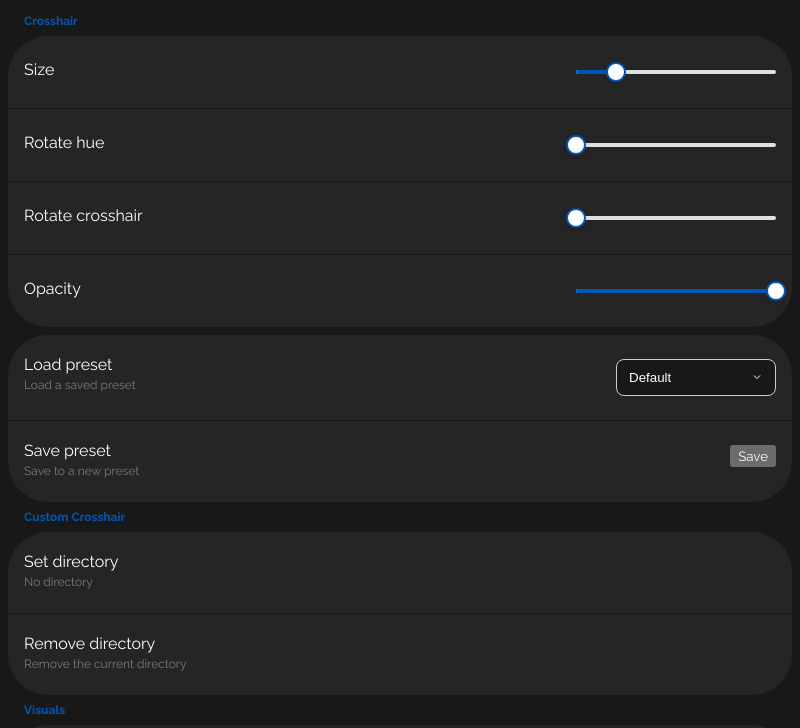
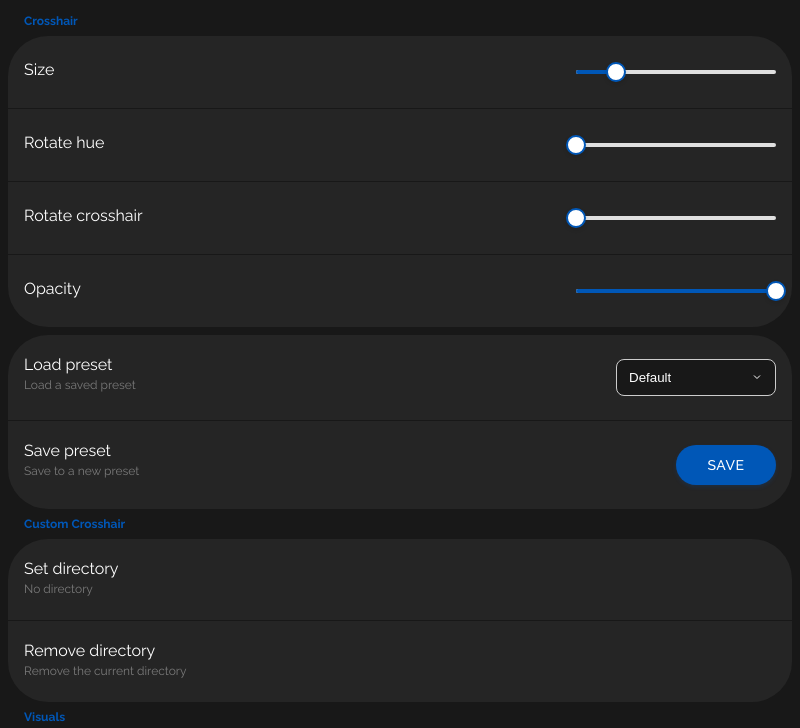
Before and after one commit to seeb1337/crosshair-y-movable, an Electron app: page public/settings.html in a window 800 px wide. Shown: the part 72-800 px from the top of the page. Drawn offline with Linux system fonts and the light colour scheme.

Commit message:
Style settings buttons

```diff
--- a/public/style/style.scss
+++ b/public/style/style.scss
@@ -317,6 +317,26 @@ body {
     }
 }
 
+.settings-btn {
+    position: relative;
+    width: 100px;
+    height: 40px;
+    border: none;
+    border-radius: 20px;
+    background: #0057b7;
+    font-size: 14px;
+    font-weight: 500;
+    cursor: pointer;
+    text-transform: uppercase;
+    letter-spacing: 0.5px;
+    box-shadow: 0 2px 4px rgba(0, 87, 183, 0.2);
+    transition: all 0.3s cubic-bezier(0.4, 0, 0.2, 1);
+
+    &:active {
+        opacity: .7;
+    }
+}
+
 .icon {
     fill: var(--icon);
 }
```
Also changed, not shown: public/style/style.css, 1 other file.
